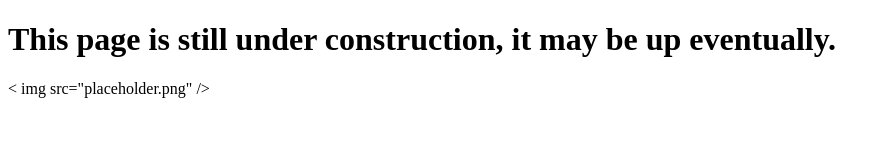
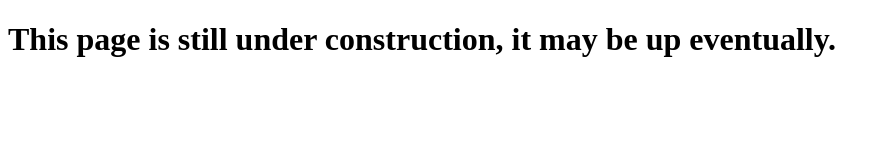
Before and after one commit to twinsley/twinsley.github.io, a plain HTML site: page index.html in a window 1280 px wide. Shown: the whole page, without its empty margins (0-890 px from the left). Drawn offline with Linux system fonts and the light colour scheme.

Commit message:
Update index.html

```diff
--- a/index.html
+++ b/index.html
@@ -1,5 +1,4 @@
 <!DOCTYPE html>
 <html>
 <h1>This page is still under construction, it may be up eventually.</h1>
-< img src="placeholder.png" />
 </html>
```
